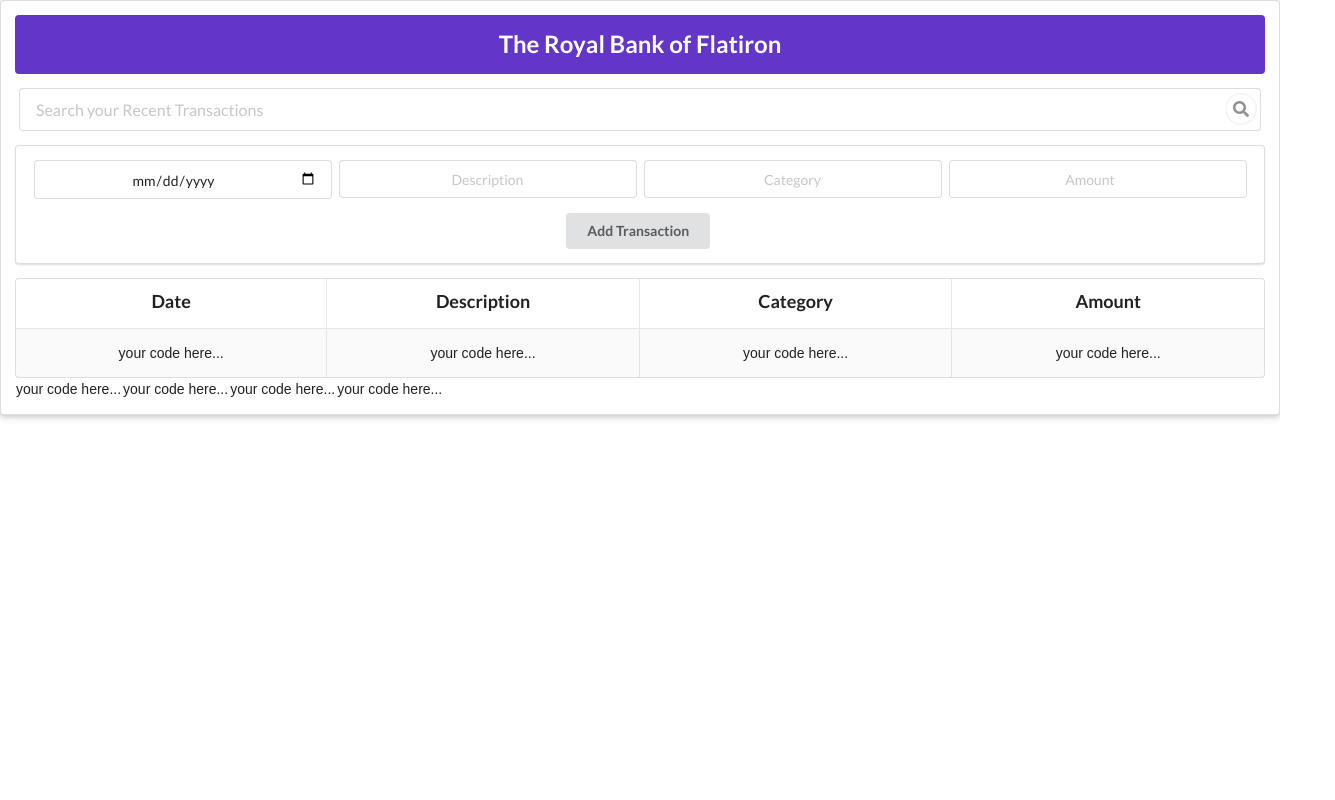
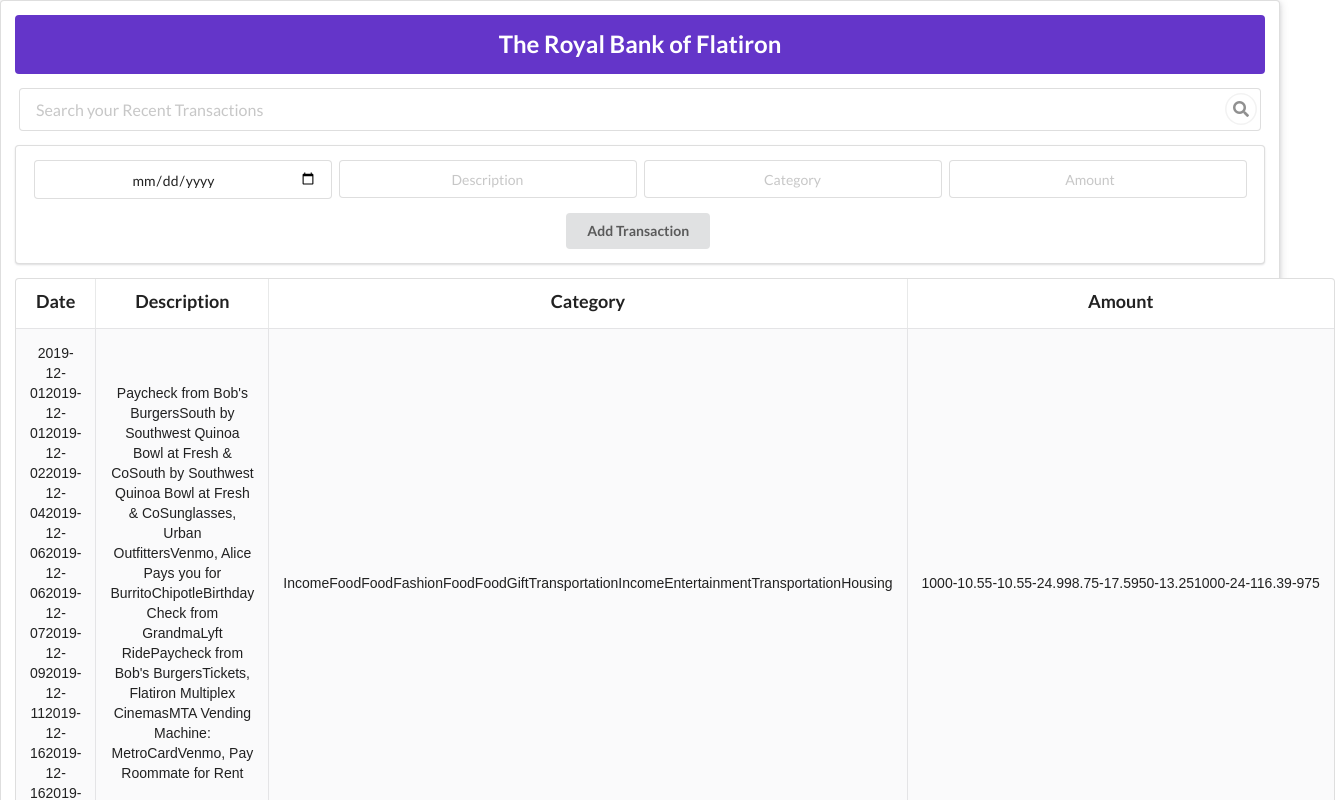
Before and after one commit to isaack-mungui/bank-of-flatiron, a React (Create React App) app in the folder code-challenge/: page / in a window 1280 px wide. Shown: the top 800 px of the page, 1335 px wide, since content can reach past the window. Built offline with nearby package versions, Linux system fonts and the light colour scheme; data requests are answered from the project's data file.

Commit message:
Fetched data from local endpoint and rendered to DOM

```diff
--- a/code-challenge/src/components/Transaction.js
+++ b/code-challenge/src/components/Transaction.js
@@ -1,12 +1,23 @@
-import React from "react";
+import React, { useEffect, useState } from "react";
 
 function Transaction() {
+  const [transactions, setTransactions] = useState([])
+
+  useEffect(() => {
+    fetch('http://localhost:8001/transactions')
+    .then((response) => response.json())
+    .then((data) => {
+      console.log(data);
+      setTransactions(data)
+    })
+  }, [])
+
   return (
     <tr>
-      <td>{"your code here..."}</td>
-      <td>{"your code here..."}</td>
-      <td>{"your code here..."}</td>
-      <td>{"your code here..."}</td>
+      <td>{transactions.map(transaction => transaction.date)}</td>
+      <td>{transactions.map(transaction => transaction.description)}</td>
+      <td>{transactions.map(transaction => transaction.category)}</td>
+      <td>{transactions.map(transaction => transaction.amount)}</td>
     </tr>
   );
 }
```
